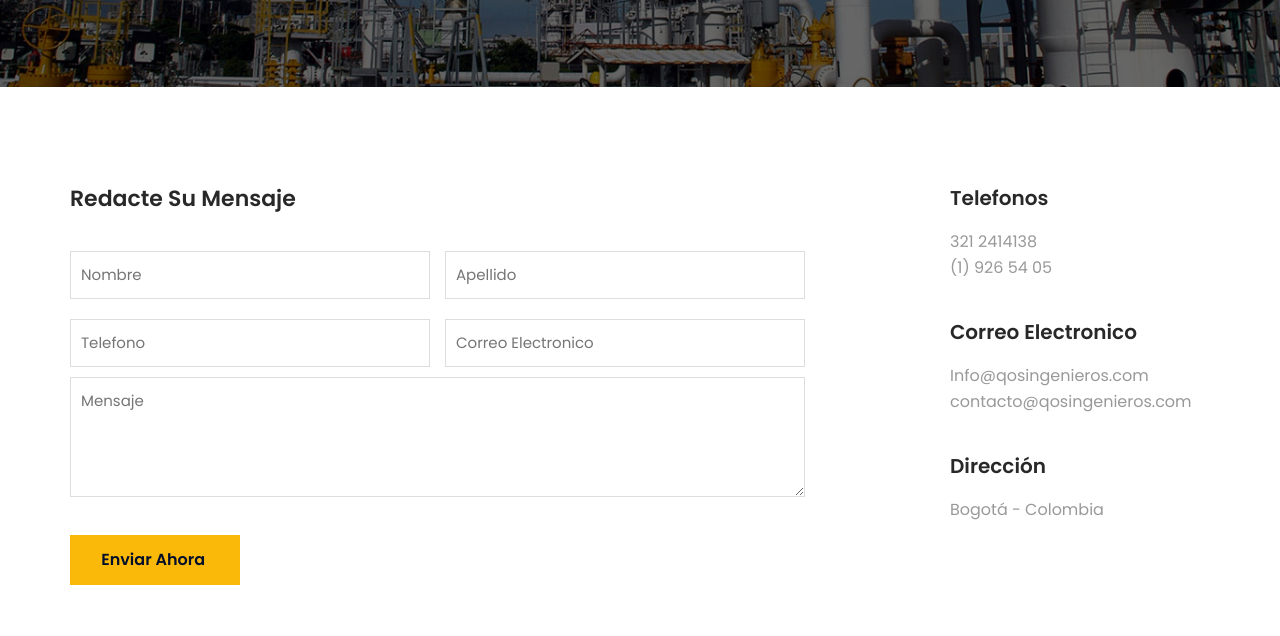
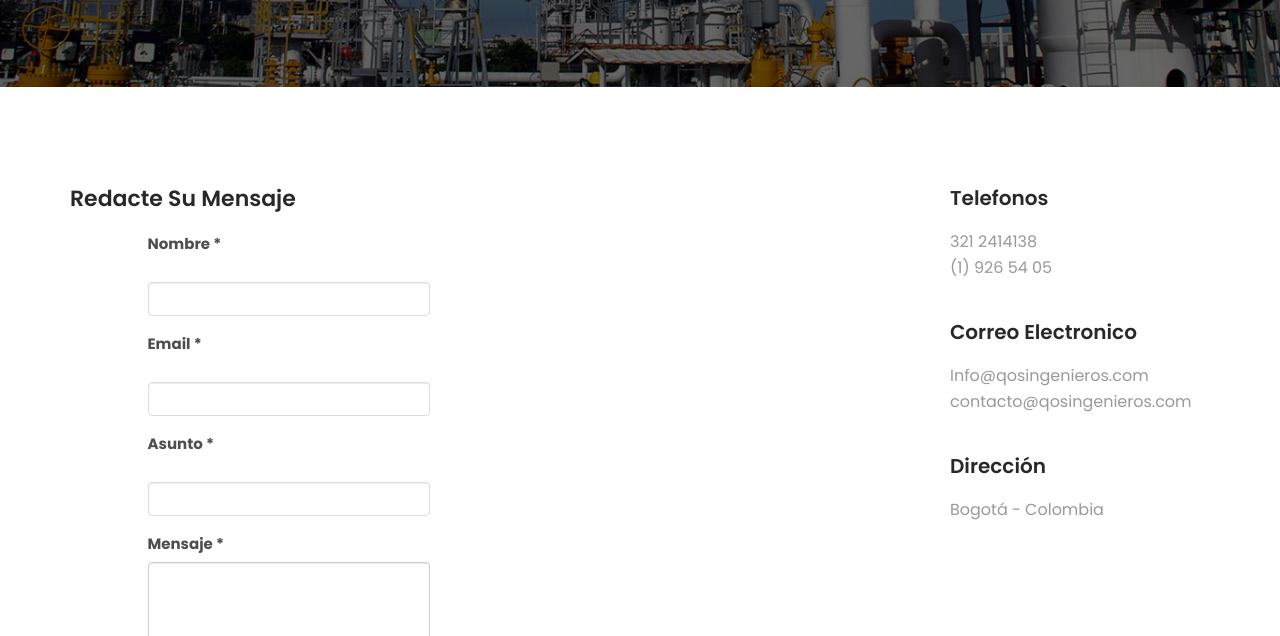
Before and after one commit to agonzalezte/qosingenieros, a plain HTML site: page contact.html in a window 1280 px wide. Shown: the part 316-952 px from the top of the page. Drawn offline with Linux system fonts and the light colour scheme; some packages are replaced by stand-ins of ours.

Commit message:
contact
contacto editado

```diff
--- a/contact.html
+++ b/contact.html
@@ -139,34 +139,33 @@
 				<div class="col-md-8">
 					<div class="contact-field">
 						<h2>Redacte su mensaje</h2>
-						<div class="col-md-6 col-sm-6 col-xs-12">
-							<div class="single-input-field">
-								<input placeholder="Nombre" type="text">
-							</div>
-						</div>
-						<div class="col-md-6 col-sm-6 col-xs-12">
-							<div class="single-input-field">
-								<input placeholder="Apellido" type="text">
-							</div>
-						</div>
-						<div class="col-md-6 col-sm-6 col-xs-12">
-							<div class="single-input-field">
-								<input placeholder="Telefono" type="text">
-							</div>
-						</div>
-						<div class="col-md-6 col-sm-6 col-xs-12">
-							<div class="single-input-field">
-								<input placeholder="Correo Electronico" type="email">
-							</div>
-						</div>
-						<div class="col-md-12 message-input">
-							<div class="single-input-field">
-								<textarea placeholder="Mensaje"></textarea>
-							</div>
-						</div>
-						<div class="single-input-fieldsbtn">
-							<input value="Enviar Ahora " type="submit">
-						</div>
+						<form id="main-contact-form" class="contact-form" name="contact-form" action="enviar.php" method="POST">
+      						<div class="col-sm-5 col-sm-offset-1">
+          						<div class="form-group">
+             					<label>Nombre *</label>
+             					<input type="text" id="nombre" name="nombre" class="form-control" required="required">
+           						</div>
+
+           						<div class="form-group">
+             				 	<label>Email *</label>
+              					<input type="email" id="email" name="email" class="form-control" required="required">
+						           </div>
+
+						           <div class="form-group">
+						               <label>Asunto *</label>
+						               <input type="text" id="subject" name="subject" class="form-control" required="required">
+						           </div>
+
+						           <div class="form-group">
+						                <label>Mensaje *</label>
+						                <textarea name="mensaje" id="mensaje" required="required" class="form-control" rows="8"></textarea>
+						           </div>
+
+						           <div class="form-group">
+						                <input type="submit" id="submit" name="submit" class="btn btn-primary btn-lg" value="Enviar" />
+						           </div>
+						      </div>
+						</form>
 					</div>
 				</div>
 				<div class="col-md-4">
```
Also changed, not shown: index.html (+1 -1 lines), service-1.html (+1 -2 lines), service-details.html (+1 -1 lines).
